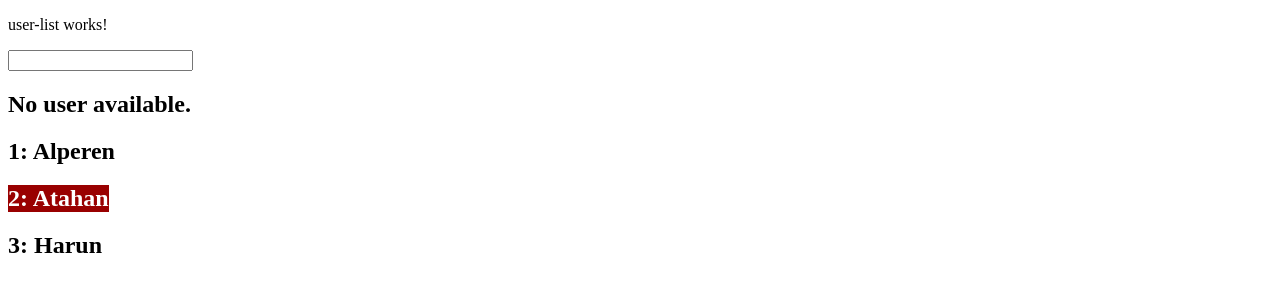
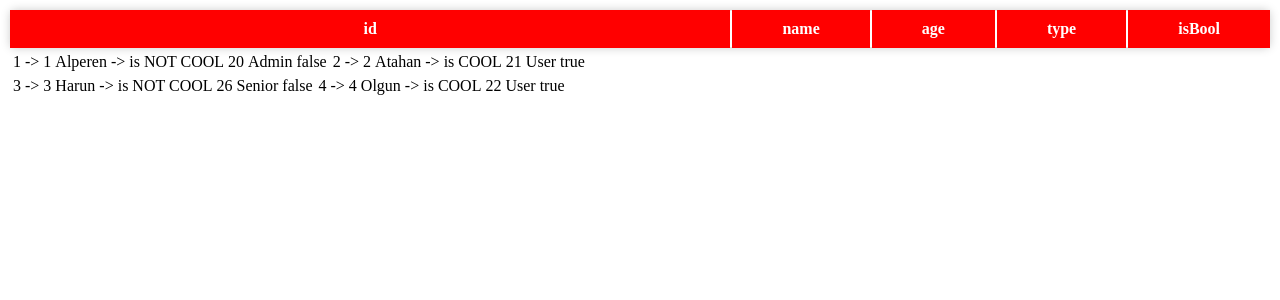
Before and after one commit to yusufalperendumlu/Angular-Tutorial-For-Beginners, an Angular app: page / in a window 1280 px wide. Shown: the top 300 px of the page. Built offline with nearby package versions, Linux system fonts and the light colour scheme.

Commit message:
List/Detail Page (@Input Explained)

```diff
--- a/src/app/app.component.html
+++ b/src/app/app.component.html
@@ -58,7 +58,7 @@
   </tbody>
 </table> -->
 
-<input type="text" (value)="userName" (input)="handleChange($event)">
+<!-- <input type="text" (value)="userName" (input)="handleChange($event)">
 <p>{{ userName }}</p>
 
 <!-- <h2 *ngIf="!userName">
@@ -67,10 +67,10 @@
 
 <h2 *ngIf="userName">
   Search result for {{ userName }}...
-</h2> -->
+</h2>
 
 <ng-container *ngIf="userName.length; then userList; else noUser "></ng-container>
-<!-- non-SemanticTaglar ile de olur -->
+ non-SemanticTaglar ile de olur
 
 
 <ng-template #userList>
@@ -88,4 +88,4 @@
 
 <div *ngFor="let user of users; let i = index">
   <h2 [ngClass]="{'user-name' : user.isBool}">{{ user.id }}: {{ user.name }}</h2>
-</div>
+</div> -->
--- a/src/app/app.component.ts
+++ b/src/app/app.component.ts
@@ -45,31 +45,7 @@ export class AppComponent {
   //   console.log(value.trim());
   // }
 
-    users: IUsers[] = [{
-      id: 1,
-      name: "Alperen",
-      age: 20,
-      type: "Admin",
-      isBool: false,
-      isStylish: false,
-    },
-    {
-      id: 2,
-      name: "Atahan",
-      age: 21,
-      type: "User",
-      isBool: true,
-      isStylish: true,
-    },
-    {
-      id: 3,
-      name: "Harun",
-      age: 26,
-      type: "Senior",
-      isBool: false,
-      isStylish: true,
-    }
-  ]
+
 
   userName: string = "";
 
--- /dev/null
+++ b/src/app/models/users.ts
@@ -0,0 +1,8 @@
+export interface Users {
+    id: number;
+    name: string;
+    type: string;
+    age: number;
+    isBool: boolean;
+    isStylish: boolean;
+}
--- /dev/null
+++ b/src/app/user-base/user-detail/user-detail.component.html
@@ -0,0 +1,7 @@
+<tr [ngClass]="{'info-user' : detail.isStylish}">
+    <td>{{ detail.id }} -> {{detail.id}}</td>
+    <td>{{detail.name}} -> {{ detail.isBool ? "is COOL" : "is NOT COOL" }}</td>
+    <td>{{detail.age}}</td>
+    <td>{{detail.type}}</td>
+    <td>{{detail.isBool}}</td>
+</tr>
--- /dev/null
+++ b/src/app/user-base/user-detail/user-detail.component.ts
@@ -0,0 +1,20 @@
+import { Component, Input, OnInit } from '@angular/core';
+import { Users } from "src/app/models/users"
+
+@Component({
+  selector: 'app-user-detail',
+  templateUrl: './user-detail.component.html',
+  styleUrls: ['./user-detail.component.css']
+})
+export class UserDetailComponent implements OnInit{
+  @Input()
+  detail!: Users;
+
+  constructor() {
+
+  }
+
+  ngOnInit(): void {
+
+  }
+}
--- a/src/app/user-base/user-list/user-list.component.css
+++ b/src/app/user-base/user-list/user-list.component.css
@@ -0,0 +1,39 @@
+* {
+  margin: 0;
+  padding: 0;
+  box-sizing: border-box;
+}
+
+.head-tr {
+  background-color: #ff0000;
+  color: #fff;
+  font-weight: bold;
+  text-align: center;
+  padding: 10px;
+  border-radius: 5px;
+  box-shadow: 0 0 10px #ccc;
+}
+
+.head-tr th {
+  padding: 10px 50px;
+}
+
+.info-user {
+  margin-top: 20px;
+  margin-bottom: 20px;
+  padding: 10px;
+  border-radius: 5px;
+  background-color: #ff0000;
+  box-shadow: 0 0 10px #ccc;
+}
+
+.info-user td {
+  padding: 10px 50px;
+  text-align: center;
+  color: #fff;
+  font-weight: bold;
+}
+
+td {
+  text-align: center;
+}
--- a/src/app/user-base/user-list/user-list.component.html
+++ b/src/app/user-base/user-list/user-list.component.html
@@ -1 +1,15 @@
-<p>user-list works!</p>
+<table>
+    <thead>
+        <tr class="head-tr">
+            <th>id</th>
+            <th>name</th>
+            <th>age</th>
+            <th>type</th>
+            <th>isBool</th>
+        </tr>
+    </thead>
+    <tbody>
+        <app-user-detail *ngFor="let user of users" [detail]="user"></app-user-detail>
+    </tbody>
+
+</table>
--- a/src/app/user-base/user-list/user-list.component.ts
+++ b/src/app/user-base/user-list/user-list.component.ts
@@ -1,4 +1,5 @@
 import { Component, OnInit } from '@angular/core';
+import { Users } from 'src/app/models/users';
 
 @Component({
   selector: 'app-user-list',
@@ -6,15 +7,47 @@ import { Component, OnInit } from '@angular/core';
   styleUrls: ['./user-list.component.css']
 })
 export class UserListComponent implements OnInit{
-  user: string;
+  users: Users[] = [{
+    id: 1,
+    name: "Alperen",
+    age: 20,
+    type: "Admin",
+    isBool: false,
+    isStylish: false,
+  },
+  {
+    id: 2,
+    name: "Atahan",
+    age: 21,
+    type: "User",
+    isBool: true,
+    isStylish: true,
+  },
+  {
+    id: 3,
+    name: "Harun",
+    age: 26,
+    type: "Senior",
+    isBool: false,
+    isStylish: true,
+  },
+  {
+    id: 4,
+    name: "Olgun",
+    age: 22,
+    type: "User",
+    isBool: true,
+    isStylish: false,
+  },
+]
 
   constructor() {
-    this.user = "";
+
   }
 
   ngOnInit(): void {
     console.log('UserListComponent ngOnInit()');
-    this.user = "";
+
   }
 }
 
```
Also changed, not shown: src/app/user-base/user-base.module.ts (+5 -2 lines), src/app/user-base/user-detail/user-detail.component.css (added), 1 other file (tests, documents, lock files or other folders).
